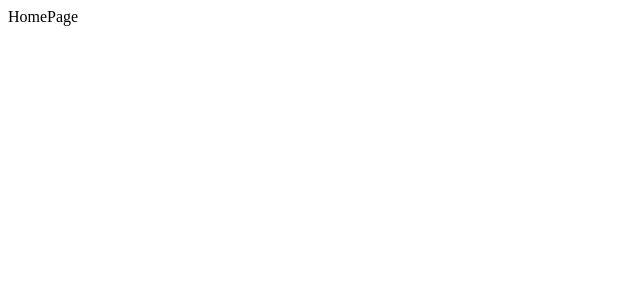
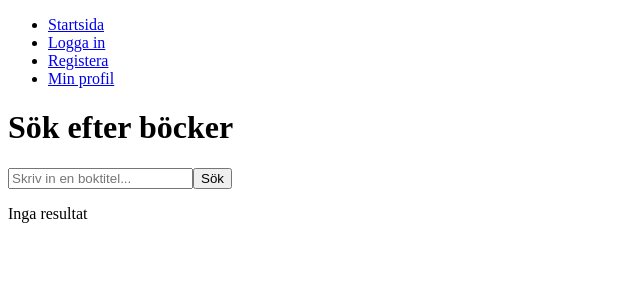
Before and after one commit to hildingx/dt210_projekt_frontend, a React (Vite) app: page / in a window 1280 px wide. Shown: the top 300 px of the page, without its empty margins (0-640 px from the left). Built offline with nearby package versions, Linux system fonts and the light colour scheme.

Commit message:
Implementera nav med navlink. Implementera Google Books API integration samt sökfunktion. Implementera detaljerad bokvy i bookpage.tsx. API-nyckelhantering via .env-fil. Implementera cleanHTML för borttagning av html-taggar i book description.

```diff
--- /dev/null
+++ b/src/api/googleBooks.ts
@@ -0,0 +1,24 @@
+import axios from "axios";
+
+const API_BASE_URL = "https://www.googleapis.com/books/v1/volumes";
+const API_KEY = import.meta.env.VITE_GOOGLE_BOOKS_API_KEY;
+
+export const searchBooks = async (query: string) => {
+    try {
+        const response = await axios.get(`${API_BASE_URL}?q=${query}&key=${API_KEY}`);
+        return response.data.items || [];
+    } catch (error) {
+        console.error("Error fetching books:", error);
+        return [];
+    }
+};
+
+export const getBookById = async (bookId: string) => {
+    try {
+        const response = await axios.get(`${API_BASE_URL}/${bookId}?key=${API_KEY}`);
+        return response.data;
+    } catch (error) {
+        console.error("Error fetching book details:", error);
+        return null;
+    }
+};
--- a/src/components/Header.tsx
+++ b/src/components/Header.tsx
@@ -1,7 +1,18 @@
+import { NavLink } from "react-router-dom"
+
 const Header = () => {
 
     return (
-        <div></div>
+        <header>
+            <nav>
+                <ul>
+                    <li><NavLink to="/">Startsida</NavLink></li>
+                    <li><NavLink to="/login">Logga in</NavLink></li>
+                    <li><NavLink to="/register">Registera</NavLink></li>
+                    <li><NavLink to="/profile">Min profil</NavLink></li>
+                </ul>
+            </nav>
+        </header>
     )
 }
 
--- a/src/pages/BookPage.tsx
+++ b/src/pages/BookPage.tsx
@@ -1,7 +1,36 @@
+import { useEffect, useState } from "react";
+import { useParams } from "react-router-dom";
+import { getBookById } from "../api/googleBooks";
+
 const BookPage = () => {
+    const { id } = useParams<{ id: string }>();
+    const [book, setBook] = useState<any>(null);
+
+    const cleanHtml = (html: string): string => {
+        const text = new DOMParser().parseFromString(html, "text/html");
+        return text.body.textContent || "";
+    };
+
+    useEffect(() => {
+        const fetchBook = async () => {
+            const data = await getBookById(id!);
+            setBook(data);
+        };
+        fetchBook();
+    }, [id]);
+
+    if (!book) return <p>Laddar...</p>;
+
     return (
-        <div>BookPage</div>
-    )
-}
+        <div>
+            <h1>{book.volumeInfo.title}</h1>
+            <h3>{book.volumeInfo.authors?.join(", ")}</h3>
+            <p>{cleanHtml(book.volumeInfo.description)}</p>
+            {book.volumeInfo.imageLinks?.thumbnail && (
+                <img src={book.volumeInfo.imageLinks.thumbnail} alt={book.volumeInfo.title} />
+            )}
+        </div>
+    );
+};
 
-export default BookPage
+export default BookPage;
--- a/src/pages/HomePage.tsx
+++ b/src/pages/HomePage.tsx
@@ -1,7 +1,43 @@
+import { useState } from "react";
+import { searchBooks } from "../api/googleBooks";
+import { Link } from "react-router-dom";
+
 const HomePage = () => {
+    const [query, setQuery] = useState("");
+    const [books, setBooks] = useState<any[]>([]);
+
+    const handleSearch = async () => {
+        if (query.trim() === "") return;
+        const results = await searchBooks(query);
+        setBooks(results);
+    };
+
     return (
-        <div>HomePage</div>
-    )
-}
+        <div>
+            <h1>Sök efter böcker</h1>
+            <input
+                type="text"
+                placeholder="Skriv in en boktitel..."
+                value={query}
+                onChange={(e) => setQuery(e.target.value)}
+            />
+            <button onClick={handleSearch}>Sök</button>
 
-export default HomePage
+            <div>
+                {books.length > 0 ? (
+                    books.map((book) => (
+                        <div key={book.id}>
+                            <h3>{book.volumeInfo.title}</h3>
+                            <p>{book.volumeInfo.authors?.join(", ")}</p>
+                            <Link to={`/book/${book.id}`}>Läs mer</Link>
+                        </div>
+                    ))
+                ) : (
+                    <p>Inga resultat</p>
+                )}
+            </div>
+        </div>
+    );
+};
+
+export default HomePage;
```
Also changed, not shown: src/routes/routing.tsx (line endings or trailing spaces), 1 other file (tests, documents, lock files or other folders).
